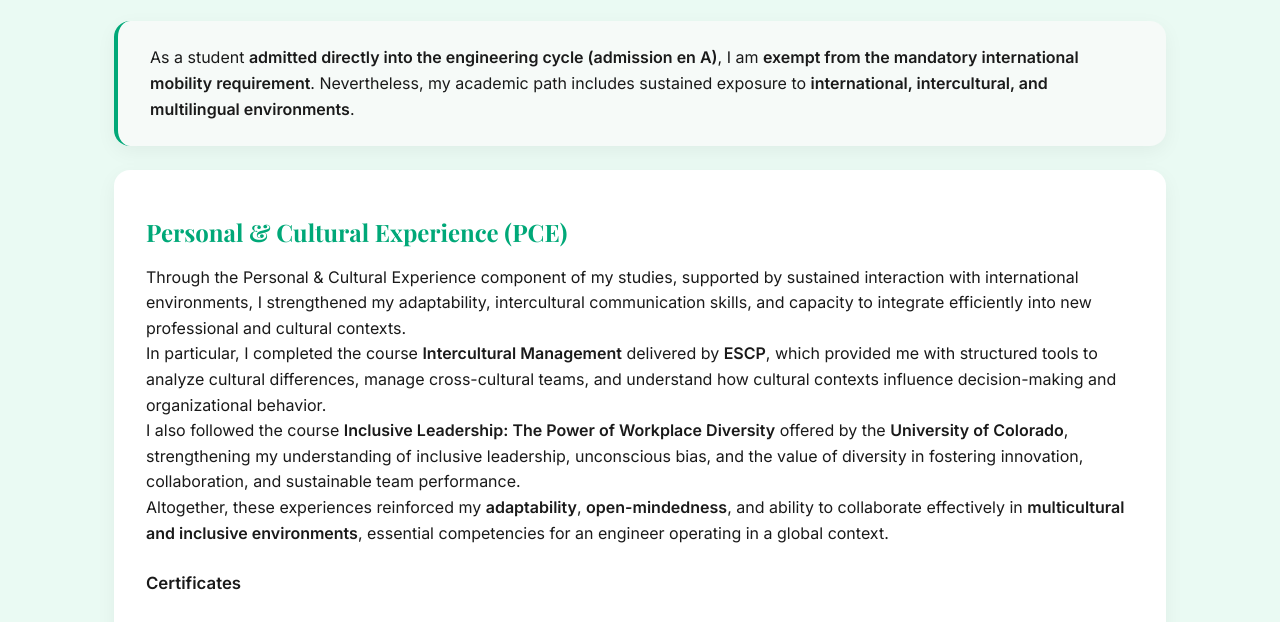
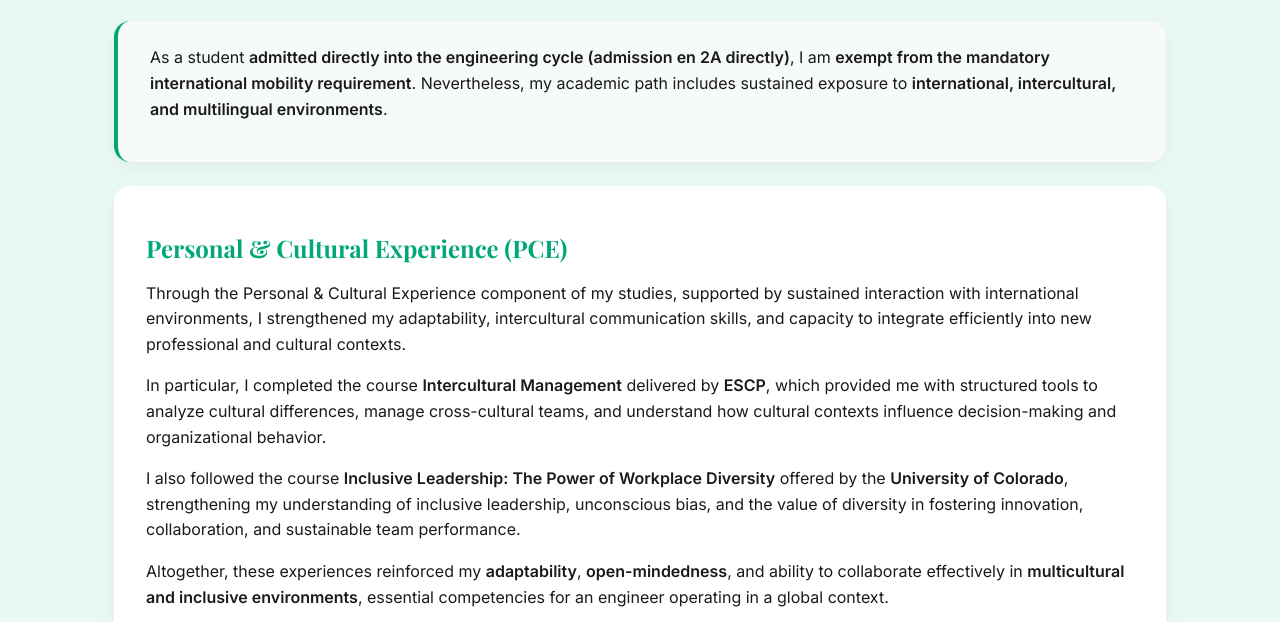
Before and after one commit to hassanElSahily/hassanelsahily.github.io, a plain HTML site: page mobility/index.html in a window 1280 px wide. Shown: the part 151-773 px from the top of the page. Drawn offline with nearby package versions, Linux system fonts and the light colour scheme.

Commit message:
lebanon5

```diff
--- a/mobility/index.html
+++ b/mobility/index.html
@@ -25,6 +25,9 @@
       /* very light */
       border-left: 4px solid var(--green);
     }
+    .card p {
+    margin-bottom: 1rem;
+  }
   </style>
 </head>
 
@@ -43,7 +46,7 @@
     <h1>International Mobility & Intercultural Experience</h1>
     <div class="card card-info">
       <p>
-        As a student <strong>admitted directly into the engineering cycle (admission en A)</strong>,
+        As a student <strong>admitted directly into the engineering cycle (admission en 2A directly)</strong>,
         I am <strong>exempt from the mandatory international mobility requirement</strong>.
         Nevertheless, my academic path includes sustained exposure to
         <strong>international, intercultural, and multilingual environments</strong>.
```
